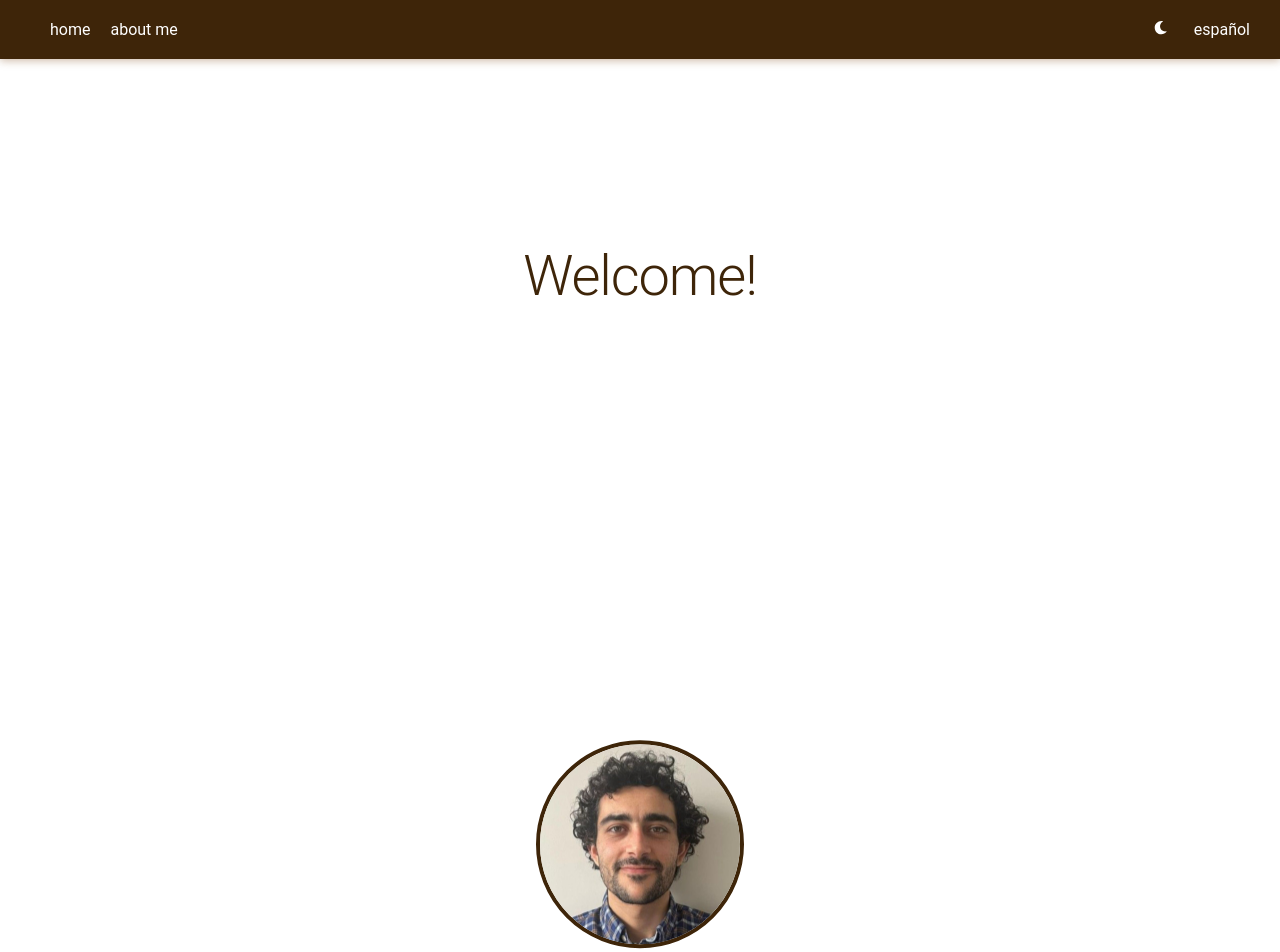
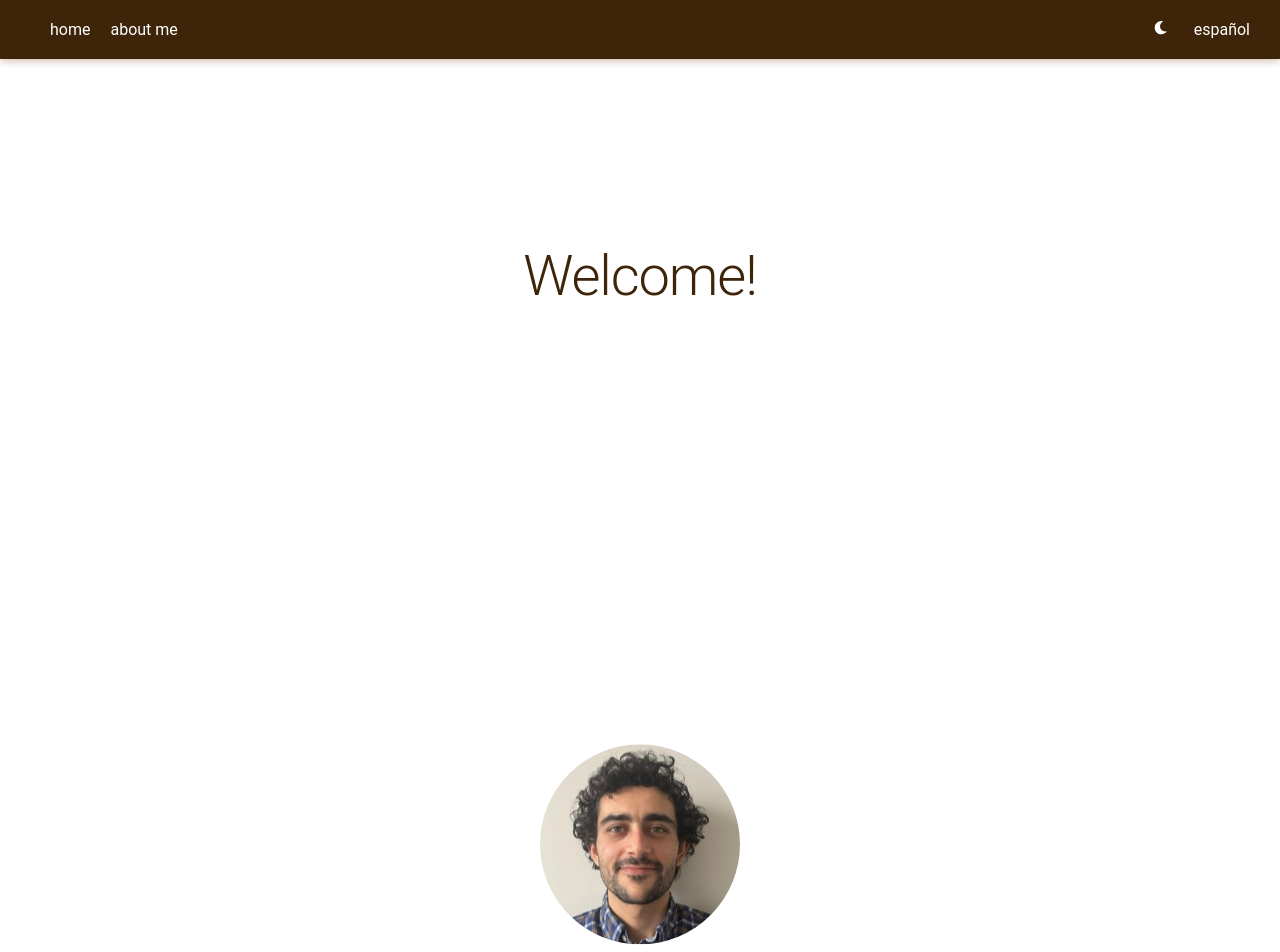
Before and after one commit to aidencullo/beta.aidencullo.com, a React (Vite) app: page / in a window 1280 px wide. Shown: the top 952 px of the page. Built offline with nearby package versions, Linux system fonts and the light colour scheme.

Commit message:
fix: remove border from profile picture

```diff
--- a/src/components/Body/Bio/ProfilePicture/ProfilePicture.css
+++ b/src/components/Body/Bio/ProfilePicture/ProfilePicture.css
@@ -3,7 +3,6 @@
   height: 12.5rem;
   border-radius: 50%;
   overflow: hidden;
-  border: 0.25rem solid var(--primary);
 }
 
 .profile-picture img {
```
